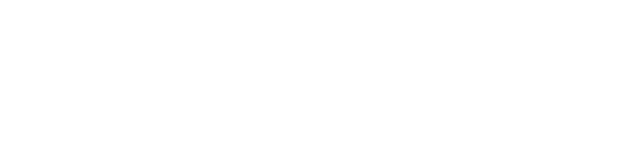
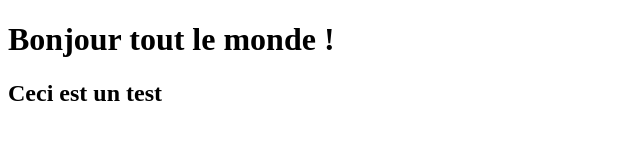
Before and after one commit to verreaulta95/introWeb-HTML-CSS-20, a plain HTML site: page Demo/Index.html in a window 1280 px wide. Shown: the whole page, without its empty margins (0-640 px from the left). Drawn offline with Linux system fonts and the light colour scheme.

Commit message:
Titre ajouté

```diff
--- a/Demo/Index.html
+++ b/Demo/Index.html
@@ -2,7 +2,10 @@
 <html lang="en">
 <head>
     <meta charset="UTF-8">
-    <title>Title</title>
+    <title>IntroWeb</title>
+
+    <h1>Bonjour tout le monde !</h1>
+    <h2> Ceci est un test</h2>
 </head>
 <body>
 
```
